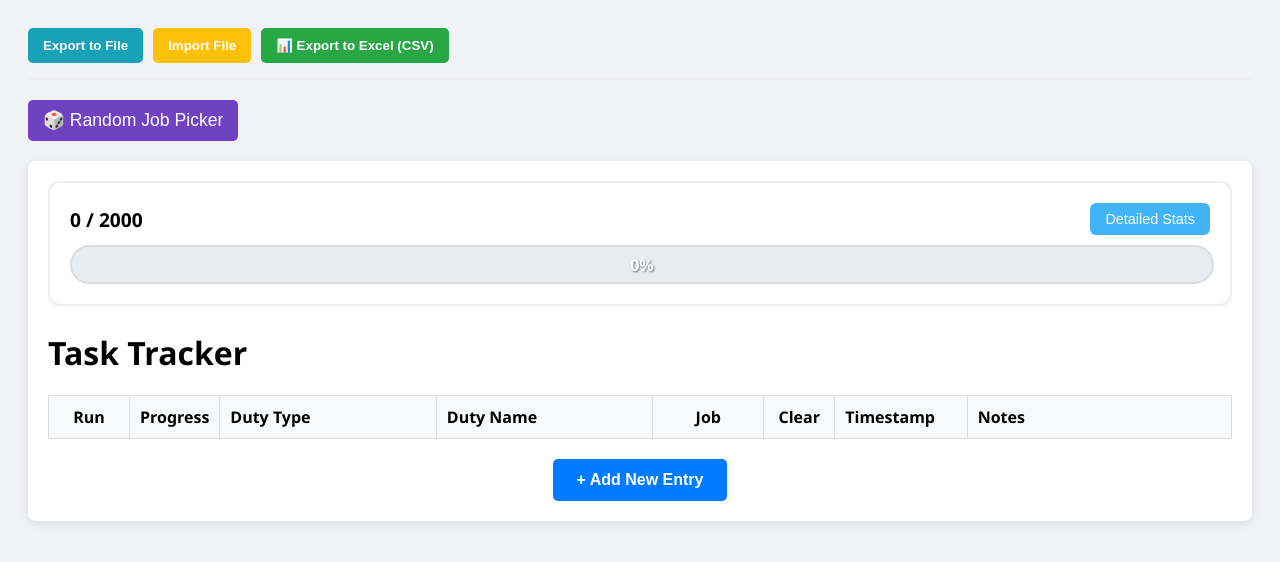
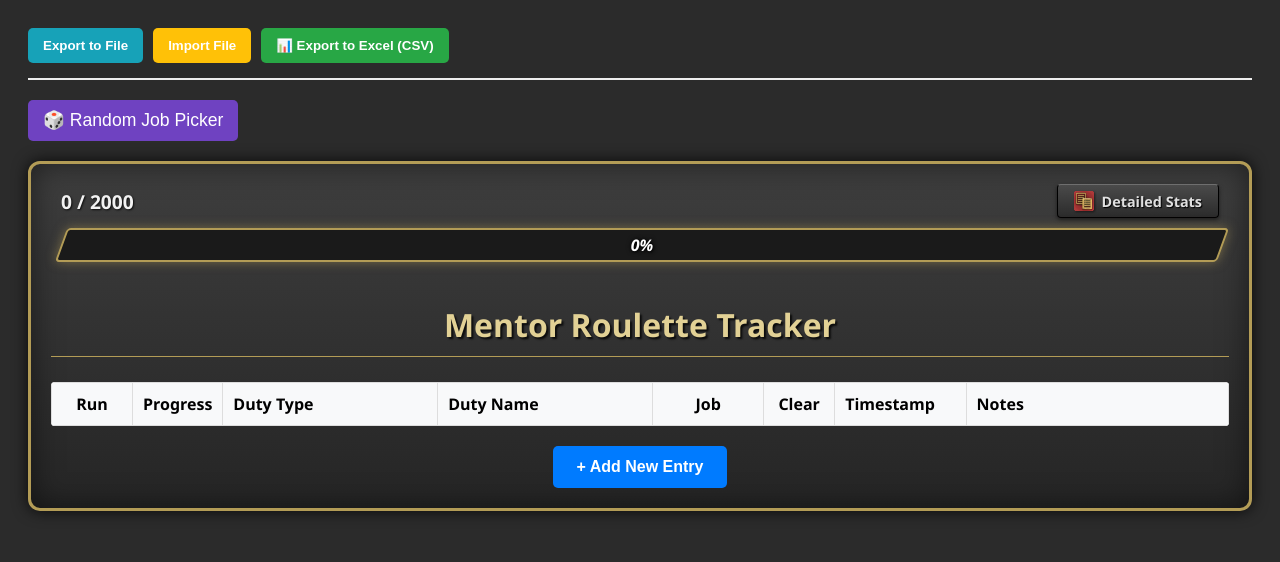
Before and after one commit to nextosam/ffxiv-mentor-roulette-tracker, a plain HTML site: page index.html in a window 1280 px wide. Drawn offline with Linux system fonts and the light colour scheme.

Commit message:
added assets folder, updating the ui to look close to ingame

```diff
--- a/index.html
+++ b/index.html
@@ -7,6 +7,7 @@
     <link rel="stylesheet" href="style.css">
 </head>
 
+<body>
     <div class="toolbar">
         <button onclick="exportToFile()" style="background-color: #17a2b8;">Export to File</button>
         <input type="file" id="importFile" style="display:none" onchange="importFromFile(this)">
@@ -27,13 +28,14 @@
         </div>
     </div>
 
-<body>
     <div class="container">
         <div class="stats-header">
             <div class="progress-section">
                 <div class="progress-labels">
                     <span id="progressText">0 / 2000</span>
-                    <button class="stats-btn" onclick="openStats()">Detailed Stats</button>
+                    <button class="stats-btn" onclick="openStats()">
+                        <img src="assets/stats_icon.png" class="btn-icon"> Detailed Stats
+                    </button>
                 </div>
                 <div class="progress-bar-container">
                     <div id="progressBar" class="progress-bar-fill"></div>
@@ -41,7 +43,7 @@
                 </div>
             </div>
         </div>
-        <h1>Task Tracker</h1>
+        <h1>Mentor Roulette Tracker</h1>
 
 
 
--- a/script.js
+++ b/script.js
@@ -354,11 +354,15 @@ function updateOverallProgress() {
     const bar = document.getElementById('progressBar');
     bar.style.width = visualWidth + "%";
 
-    // Change color if over 100%
+    // Change color if over 100% (Limit Break!)
     if (percentage >= 100) {
-        bar.style.background = "linear-gradient(90deg, #f093fb 0%, #f5576c 100%)"; // Gold/Pink for overachievers
+        // Orange/Gold for Limit Break Ready
+        bar.style.background = "linear-gradient(180deg, #ffcc00 0%, #ff6600 50%, #cc3300 100%)";
+        bar.style.boxShadow = "0 0 10px #ff6600";
     } else {
-        bar.style.background = "linear-gradient(90deg, #4facfe 0%, #00f2fe 100%)";
+        // Blue/Cyan for Charging
+        bar.style.background = "linear-gradient(180deg, #88f1ff 0%, #00bfff 50%, #0077b3 100%)";
+        bar.style.boxShadow = "0 0 10px #00bfff";
     }
 }
 
--- a/style.css
+++ b/style.css
@@ -1,19 +1,36 @@
 /* --- 1. GLOBAL & RESET --- */
 body {
     font-family: 'Segoe UI', Tahoma, Geneva, Verdana, sans-serif;
-    background-color: #f0f2f5;
+    background-color: #2b2b2b;
+    /* FFXIV Dark Grey */
     padding: 20px;
 }
 
 /* --- 2. LAYOUT & CONTAINERS --- */
 .container {
     max-width: 1200px;
-    /* Bumped up slightly to fit more columns */
     margin: auto;
-    background: white;
+
+    /* FFXIV-style Dark Window */
+    background: linear-gradient(to bottom, #3E3E3E 0%, #252525 100%);
+    border: 3px solid #b39c56;
+    /* Gold/Bronze border */
+    border-radius: 12px;
+    box-shadow: 0 0 15px rgba(0, 0, 0, 0.8), inset 0 0 30px rgba(0, 0, 0, 0.5);
+
     padding: 20px;
-    border-radius: 8px;
-    box-shadow: 0 2px 10px rgba(0, 0, 0, 0.1);
+    color: #f2f2f2;
+    /* Light text for headers inside */
+}
+
+h1 {
+    color: #e2d195;
+    /* Gold text for the title */
+    text-shadow: 2px 2px 2px rgba(0, 0, 0, 0.8);
+    text-align: center;
+    border-bottom: 1px solid #b39c56;
+    padding-bottom: 10px;
+    margin-bottom: 25px;
 }
 
 .toolbar {
@@ -38,6 +55,13 @@ table {
     margin-top: 20px;
     table-layout: auto;
     /* Lets the table adjust based on content */
+
+    background-color: white;
+    /* Keep the table clean and readable */
+    color: black;
+    border-radius: 4px;
+    overflow: hidden;
+    /* Ensures corners match if we round them */
 }
 
 th,
@@ -173,14 +197,44 @@ select option {
     background-color: #0056b3;
 }
 
+/* FFXIV Button Style */
 .stats-btn {
-    background: #41b5f8;
-    color: white;
-    border: none;
-    padding: 8px 15px;
-    border-radius: 6px;
+    background: linear-gradient(to bottom, #4a4a4a 0%, #2b2b2b 100%);
+    color: #e0e0e0;
+    border: 1px solid #000;
+    border-top: 1px solid #6e6e6e;
+    /* Top highlight for 3D effect */
+    padding: 6px 16px;
+    border-radius: 4px;
     cursor: pointer;
     font-size: 0.9rem;
+    font-weight: bold;
+    text-shadow: 1px 1px 1px #000;
+    box-shadow: 0 2px 4px rgba(0, 0, 0, 0.5);
+    transition: all 0.2s;
+    font-family: 'Segoe UI', sans-serif;
+
+    /* Flex alignment for icon */
+    display: flex;
+    align-items: center;
+    gap: 8px;
+}
+
+.btn-icon {
+    width: 20px;
+    height: auto;
+    filter: drop-shadow(1px 1px 1px rgba(0, 0, 0, 0.5));
+}
+
+.stats-btn:hover {
+    background: linear-gradient(to bottom, #5a5a5a 0%, #3a3a3a 100%);
+    color: #fff;
+    text-shadow: 0 0 5px rgba(255, 255, 255, 0.5);
+}
+
+.stats-btn:active {
+    background: linear-gradient(to bottom, #2b2b2b 0%, #4a4a4a 100%);
+    transform: translateY(1px);
 }
 
 /* --- 6. COMPONENTS --- */
@@ -293,12 +347,24 @@ select option {
 }
 
 /* Stats Header & Progress Bar */
+h1 {
+    color: #e2d195;
+    /* Gold text for the title */
+    text-shadow: 2px 2px 2px rgba(0, 0, 0, 0.8);
+    text-align: center;
+    border-bottom: 1px solid #b39c56;
+    padding-bottom: 10px;
+    margin-bottom: 25px;
+}
+
+/* Stats Header & Progress Bar */
 .stats-header {
-    background: #fff;
-    padding: 20px;
-    border-radius: 12px;
-    border: 2px solid #eee;
-    margin-bottom: 25px;
+    background: transparent;
+    /* Remove the white box */
+    padding: 0 10px 20px 10px;
+    /* Slight padding fix */
+    border: none;
+    margin-bottom: 10px;
 }
 
 .progress-labels {
@@ -308,27 +374,40 @@ select option {
     margin-bottom: 10px;
     font-weight: bold;
     font-size: 1.2rem;
+    color: #f2f2f2;
+    /* White text for readability */
+    text-shadow: 1px 1px 2px rgba(0, 0, 0, 0.8);
 }
 
+/* Limit Break Style Progress Bar */
 .progress-bar-container {
     width: 100%;
-    height: 35px;
-    background-color: #e9ecef;
-    border-radius: 50px;
-    /* Pill shape */
+    height: 30px;
+    background-color: #1a1a1a;
+    /* Dark background behind the gauge */
+    border: 2px solid #b39c56;
+    /* Gold/Bronze border */
+    border-radius: 4px;
+    /* Slight rounding before skew */
+    transform: skewX(-20deg);
+    /* The signature FFXIV slant */
     overflow: hidden;
-    border: 2px solid #ddd;
     position: relative;
+    box-shadow: 0 0 10px rgba(179, 156, 86, 0.5);
+    /* Golden glow */
+    margin-top: 5px;
 }
 
 .progress-bar-fill {
     height: 100%;
     width: 0%;
-    /* JS will change this */
-    background: linear-gradient(90deg, #4facfe 0%, #00f2fe 100%);
+    /* LB-style Orange/Gold Gradient */
+    background: linear-gradient(180deg, #ffcc00 0%, #ff6600 50%, #cc3300 100%);
+    box-shadow: 0 0 10px #ff6600;
     transition: width 0.5s ease-in-out;
 }
 
+/* Ensure text stays straight despite the skewed bar */
 #percentText {
     position: absolute;
     top: 0;
@@ -338,11 +417,18 @@ select option {
     display: flex;
     align-items: center;
     justify-content: center;
+
     color: #fff;
     font-weight: bold;
-    text-shadow: 1px 1px 2px rgba(0, 0, 0, 0.5);
-    /* Ensures readability on both light gray and blue */
+    font-style: italic;
+    /* Matches the dynamic feel */
+    text-shadow: 1px 1px 3px rgba(0, 0, 0, 1), 0 0 5px rgba(0, 0, 0, 0.8);
+
+    transform: skewX(20deg);
+    /* Counter-skew to keep text straight */
     z-index: 10;
+    pointer-events: none;
+    /* Let clicks pass through if needed */
 }
 
 /* Stat Cards */
```
Also changed, not shown: assets/stats_icon.png (added). Lines whose indentation alone changed are shown as unchanged.
